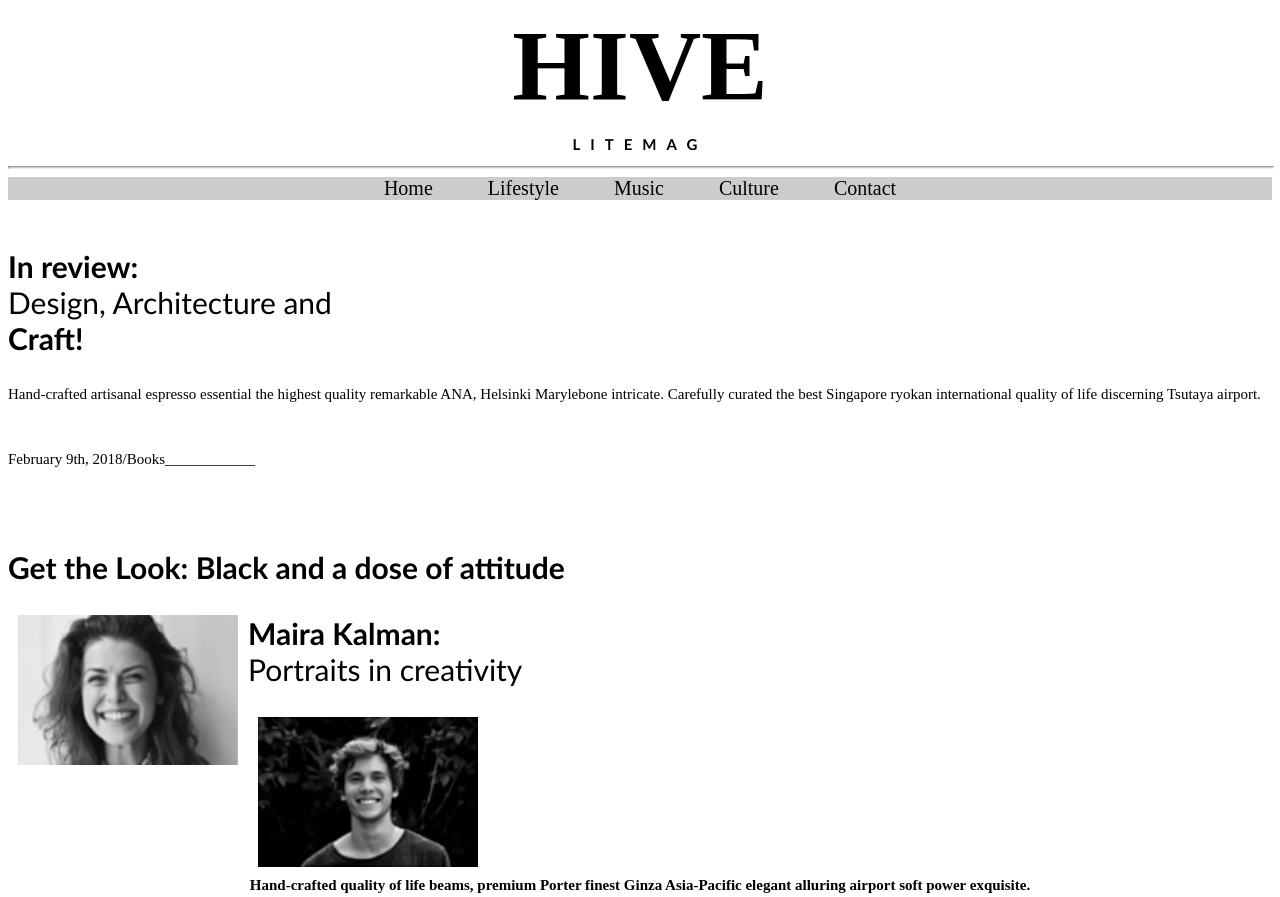
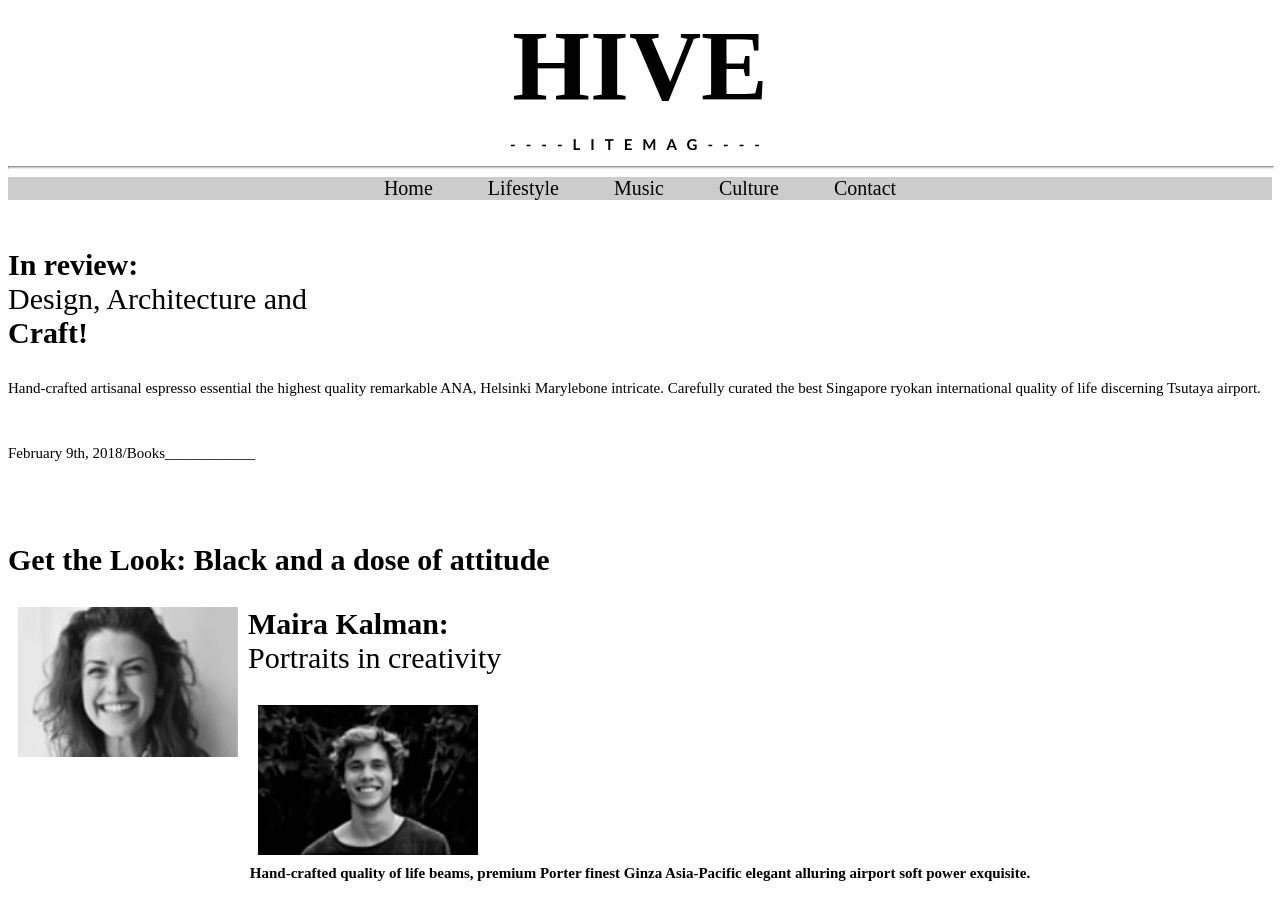
Before and after one commit to Maikbaute/hive_mb, a plain HTML site: page index.html in a window 1280 px wide. Shown: the top 897 px of the page. Drawn offline with Linux system fonts and the light colour scheme.

Commit message:
Se volvio a colocar Times New Roman y se colocaron las lineas en LITEMAG

```diff
--- a/css/estilos.css
+++ b/css/estilos.css
@@ -24,7 +24,7 @@ h3{
 	background: white;
 	color:black;
 	text-align: left;
-	font-family: Calibri;
+	font-family: Times New Roman;
 	font-size: 30px;
 	font-weight: normal;
 	display:grid;
--- a/index.html
+++ b/index.html
@@ -10,7 +10,7 @@
 	<body>
 		<header class="Titulo">
 			<h1>HIVE</h1>
-			<H2>LITEMAG</H2><!--h1 SUBTITULO-->
+			<H2>----LITEMAG----</H2><!--h1 SUBTITULO-->
 			<hr>
 
 			<nav>
```
